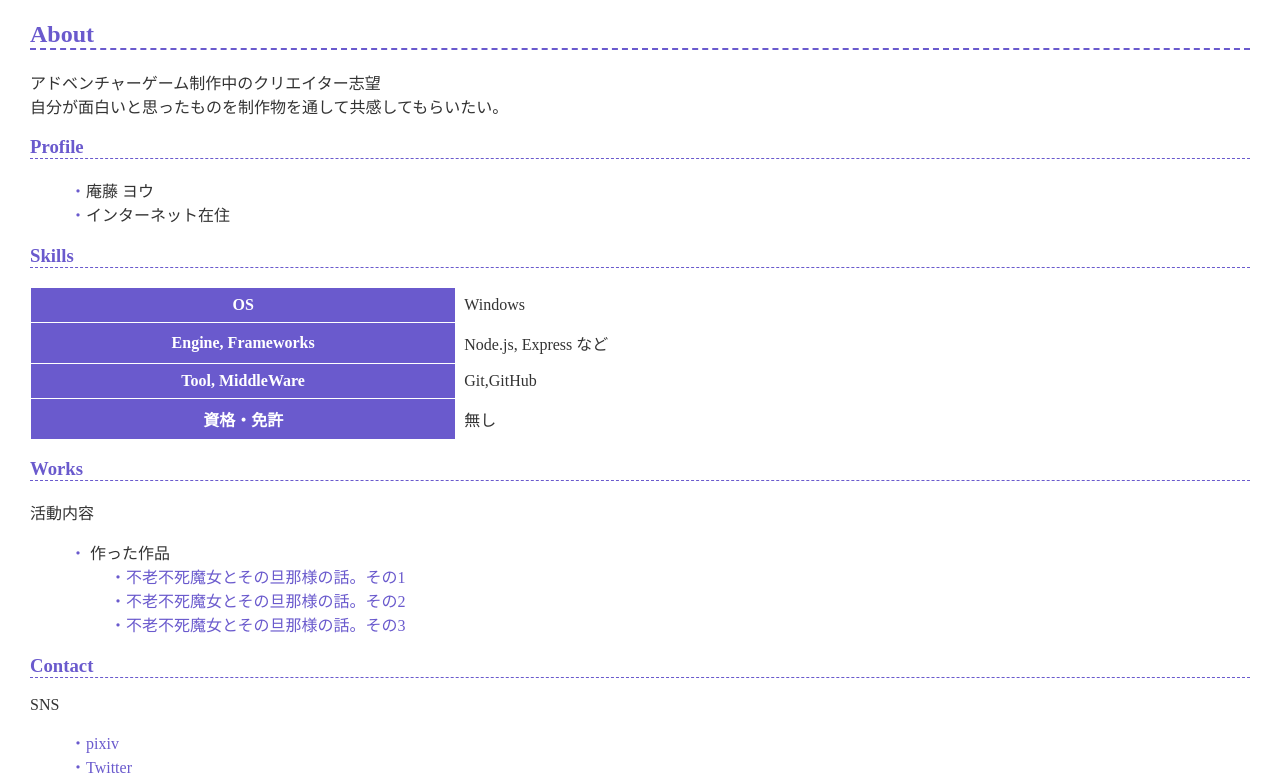
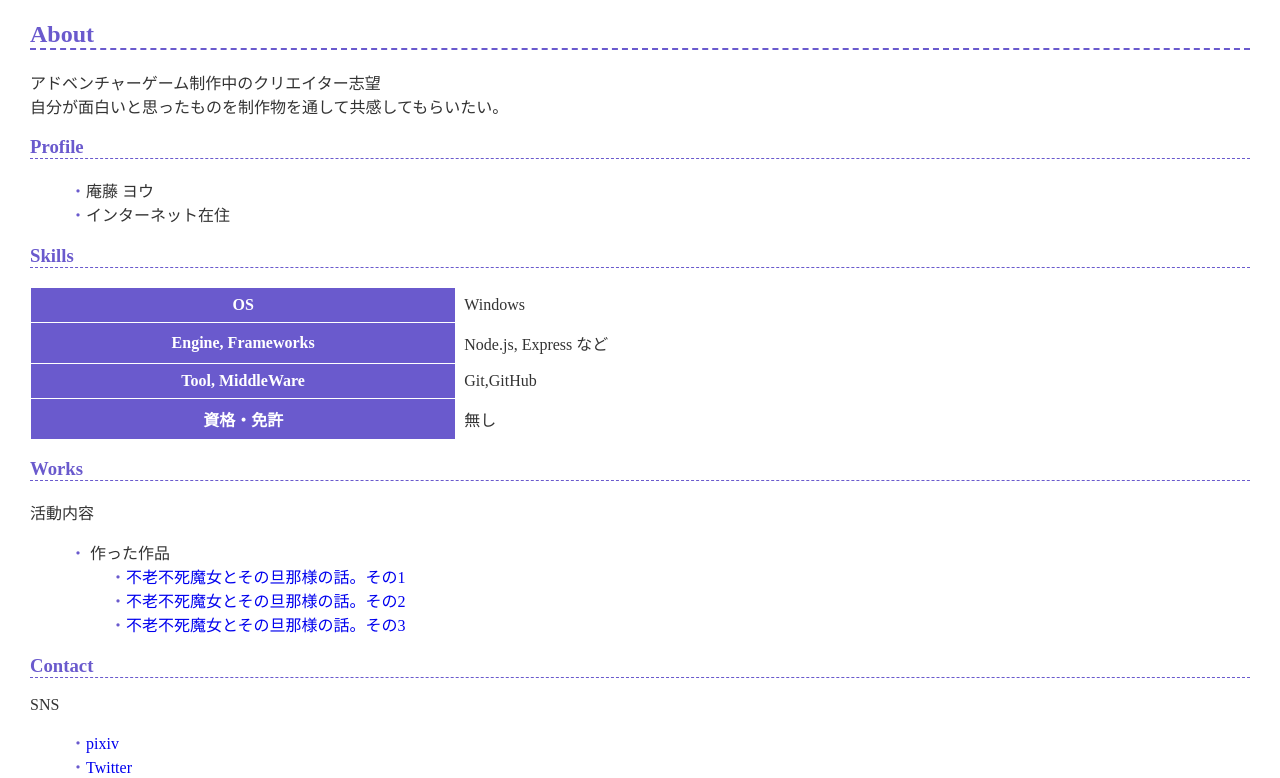
Before and after one commit to and-you314/and-you314.github.io, a plain HTML site: page index.html in a window 1280 px wide. Shown: the part 405-1183 px from the top of the page. Drawn offline with Linux system fonts and the light colour scheme.

Commit message:
Change link color to hex value #00bfff

```diff
--- a/style.css
+++ b/style.css
@@ -35,7 +35,7 @@ h1, h2, h3 {
 -------------------- */
 
 a {
-  color: var(--theme-color);
+  color: # 00bfff;
   text-decoration: none;
 }
 
```
